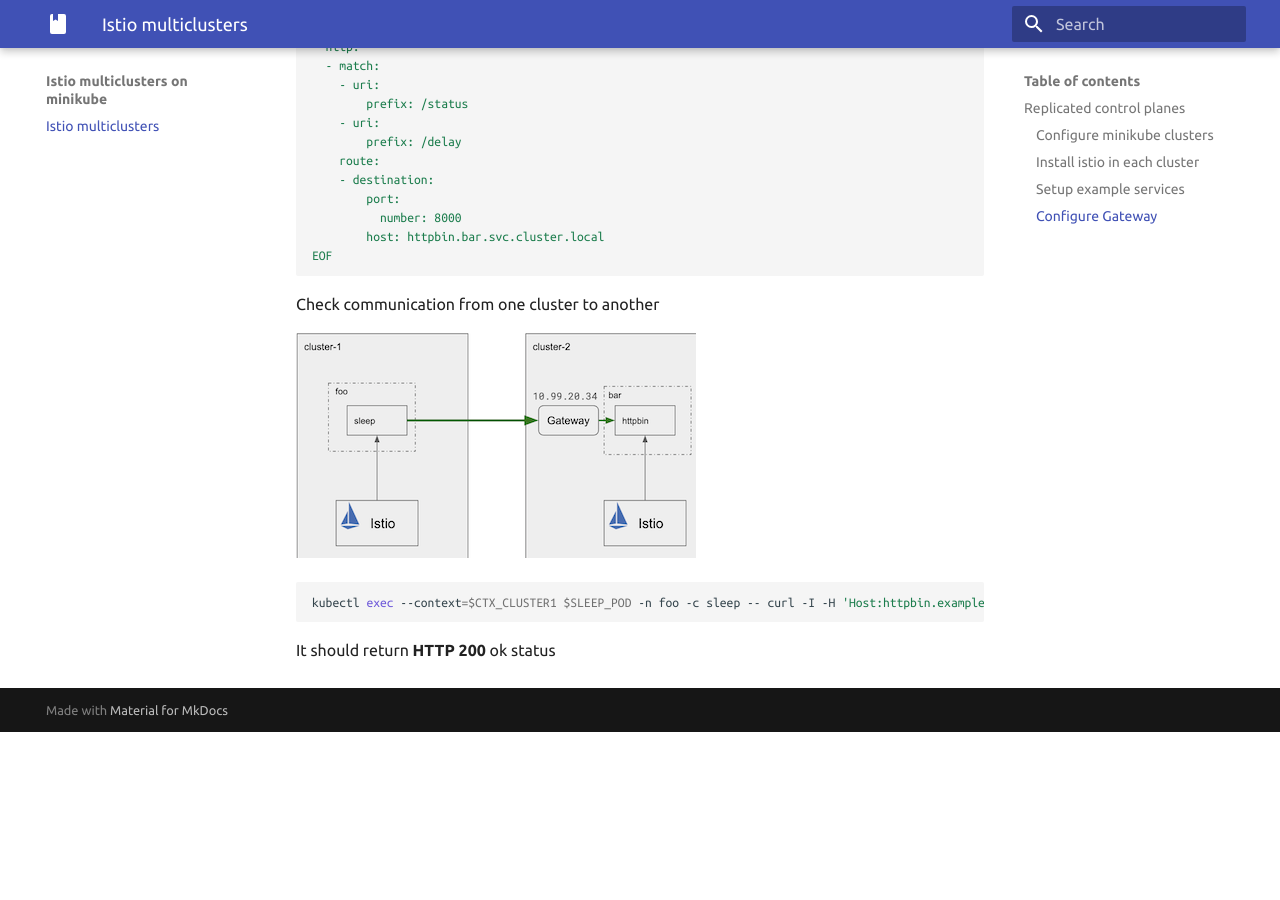
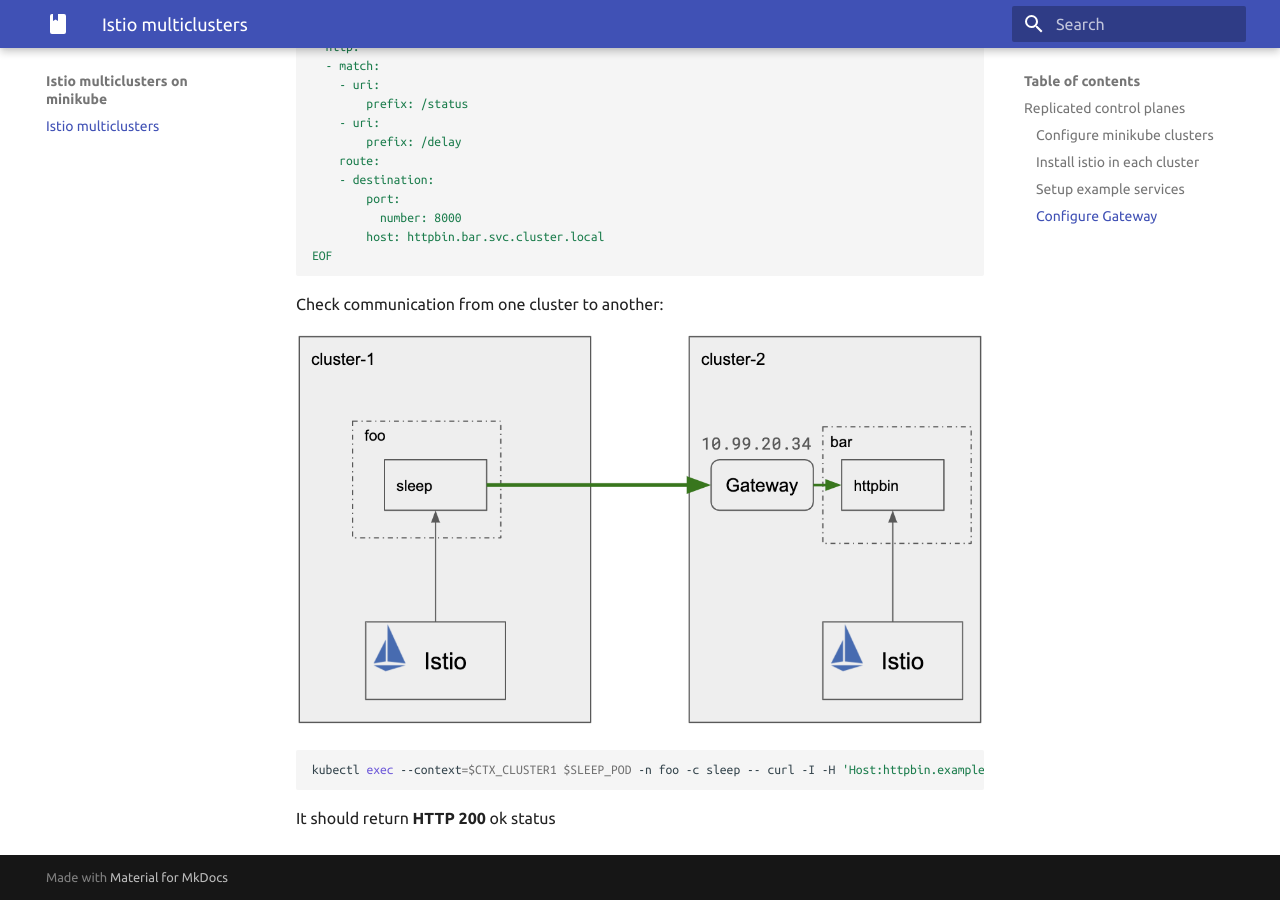
Before and after one commit to wookieJ/istio-multiclusters-minikube, an MkDocs documentation site: the page built from docs/index.md, in a window 1280 px wide and 900 px high, scrolled down 3914 px. Built offline with MkDocs 1.6.1 and Material for MkDocs 9.7.7, drawn with Linux system fonts in a browser that asks for light colours; before the commit the page ends 4646 px from its top, so only the background shows below that.

````diff
--- a/docs/index.md
+++ b/docs/index.md
@@ -201,7 +201,7 @@ spec:
 EOF
 ```
 
-Check communication from one cluster to another
+Check communication from one cluster to another:
 
 ![Architecture](assets/istio/architecture.png)
 
--- a/mkdocs.yml
+++ b/mkdocs.yml
@@ -19,8 +19,3 @@ theme:
   font:
     text: Ubuntu
     code: Ubuntu Mono
-
-#nav:
-#  - Home: index.md
-#  - Istio:
-#    - Multiclusters: istio/multiclusters.md
````
Also changed, not shown: docs/assets/istio/architecture.png.
